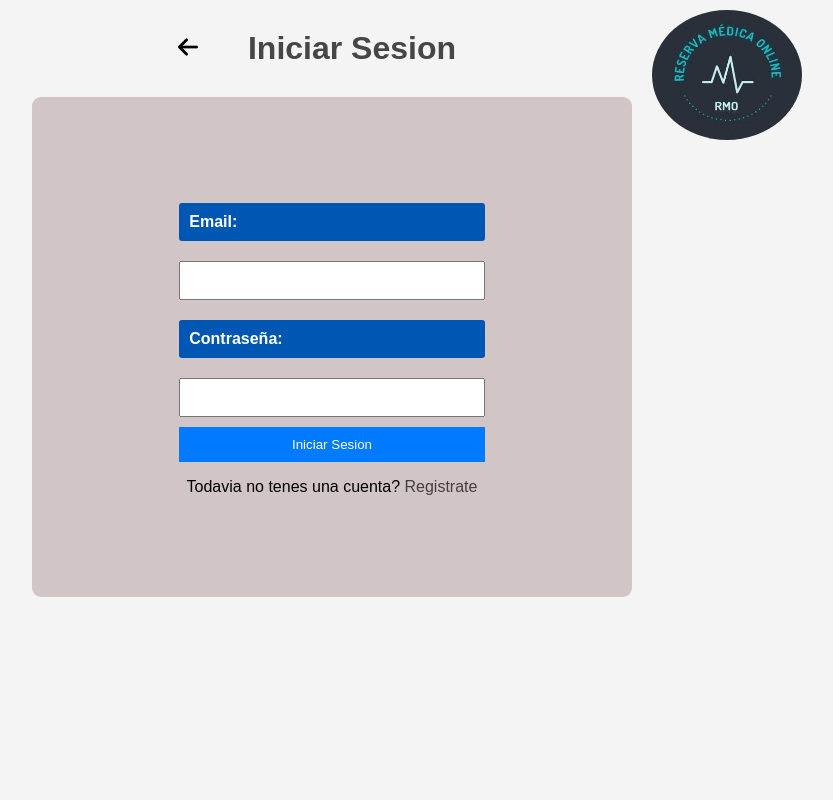
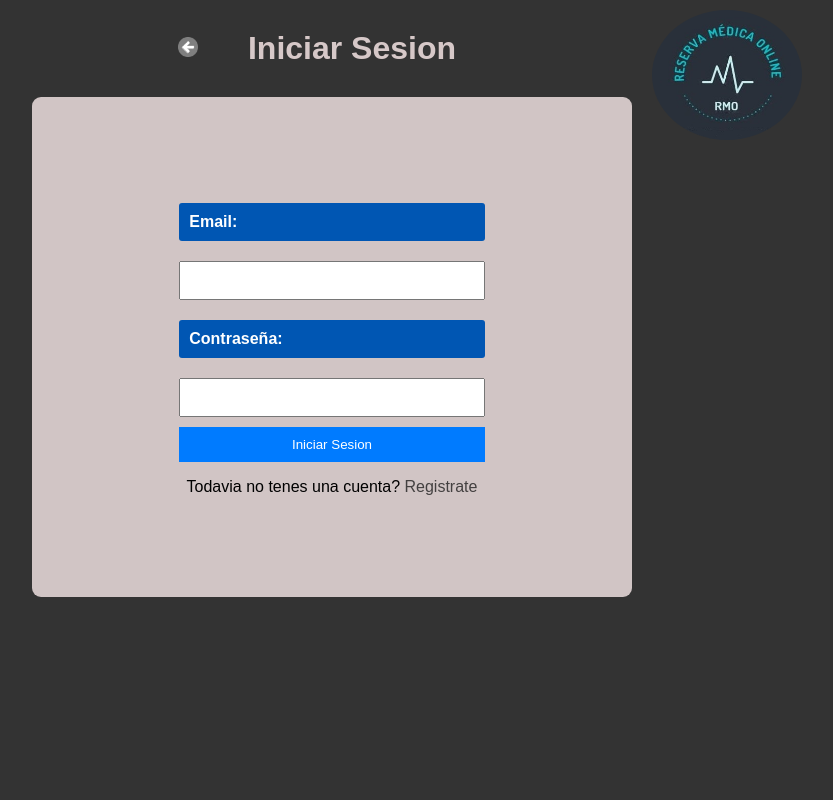
Before and after one commit to Desarrollo-Web-2024-segundo-intento/Proyecto-Integrador-II, a PHP site: page /iniciarSesion.html in a window 1280 px wide. Shown: the whole page, without its empty margins (308-1141 px from the left). Run offline with PHP 8.4, Linux system fonts and the light colour scheme.

Commit message:
cambio de color de fondo en la pantalla

```diff
--- a/styles.css
+++ b/styles.css
@@ -56,7 +56,9 @@ nav ul li a {
 .body{
     width:1200px;
     height: 100vh;
-    background-color: #f4f4f4;
+    /* background-color: #f4f4f4; */
+    background-color: #333;
+
     margin: 0 auto;
     padding:0;
     box-sizing: border-box;
@@ -69,7 +71,8 @@ nav ul li a {
 
 
 .login_titulo h1 {
- color:#474646;
+ /* color:#474646; */
+ color:#d6c8c8;
  margin:30px;
 }
 
```
Also changed, not shown: img/flecha.png.
